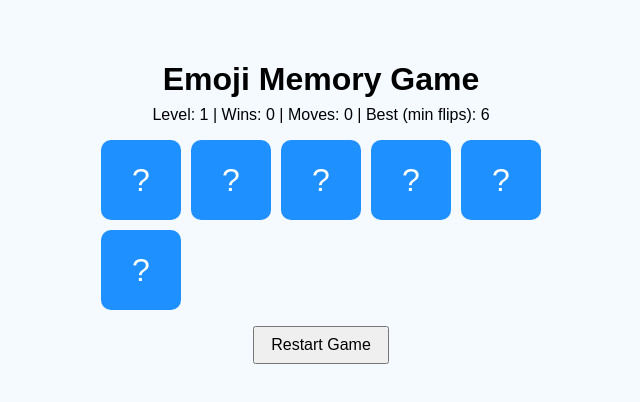
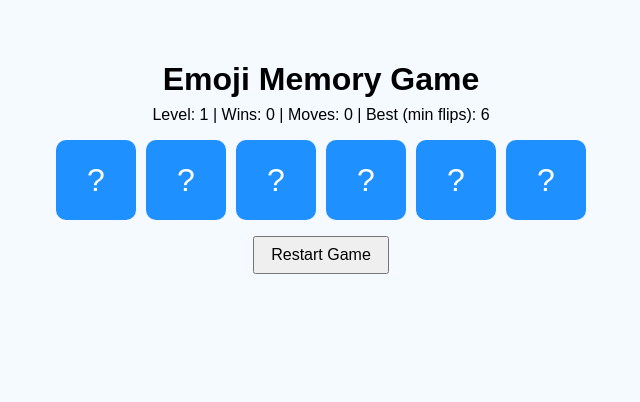
Before and after one commit to lesanabbas/script, a plain HTML site: page memory/index.html in a window 1280 px wide. Shown: the whole page, without its empty margins (319-959 px from the left). Drawn offline with Linux system fonts and the light colour scheme.

Commit message:
Update index.html

```diff
--- a/memory/index.html
+++ b/memory/index.html
@@ -112,7 +112,7 @@
       game.innerHTML = "";
       moves = 0;
       const pairCount = level + 2;
-      const gridSize = Math.ceil(Math.sqrt(pairCount * 8));
+      const gridSize = Math.ceil(Math.sqrt(pairCount * 10));
       const emojis = allEmojis.slice(0, pairCount);
       let cards = [...emojis, ...emojis].sort(() => 0.5 - Math.random());
 
```
